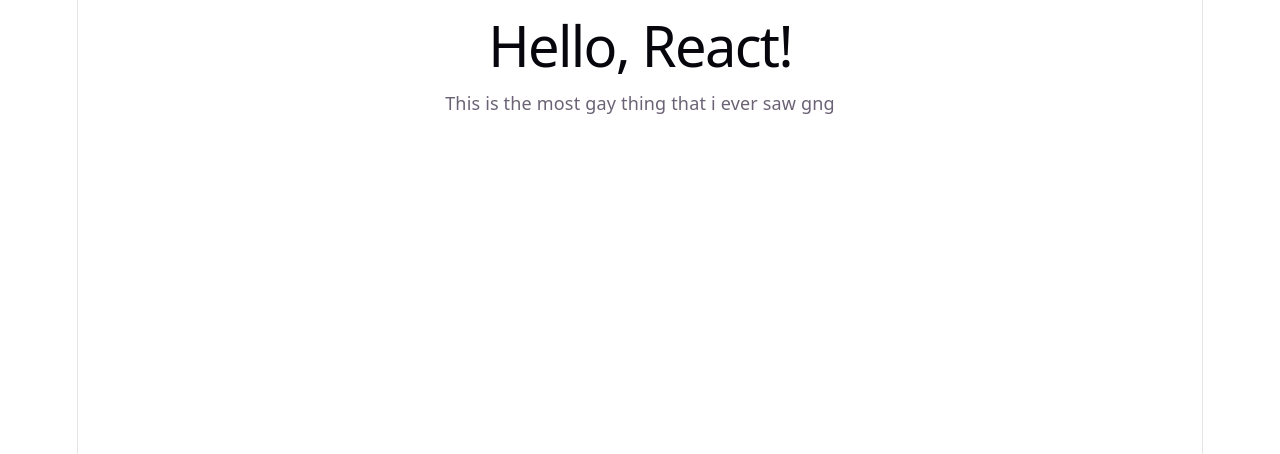
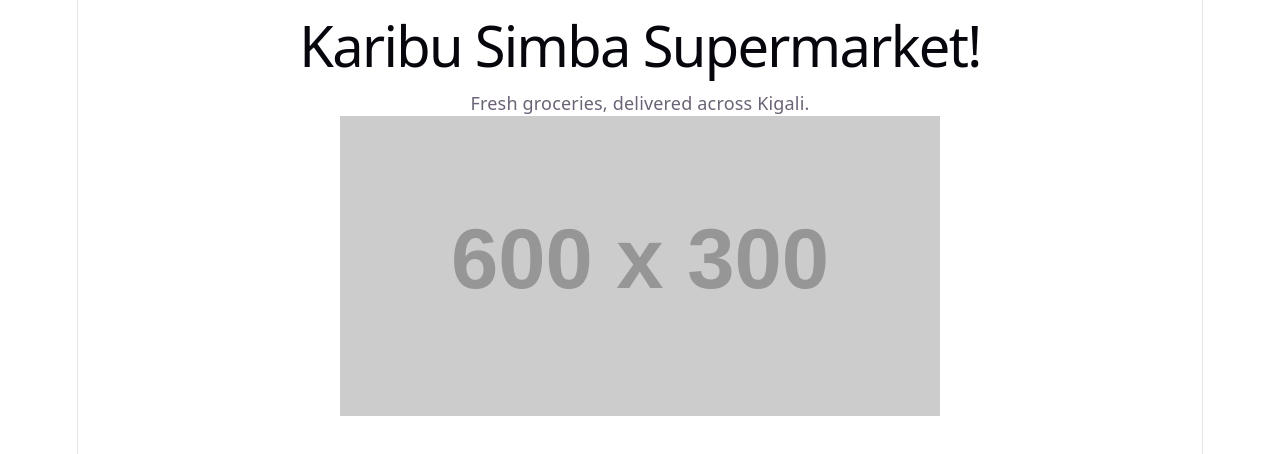
Before and after one commit to AlphaMugisha/react-app, a React (Vite) app: page / in a window 1280 px wide. Shown: the top 454 px of the page. Built offline with nearby package versions, Linux system fonts and the light colour scheme.

Commit message:
adding content in the app.jsx

```diff
--- a/src/App.jsx
+++ b/src/App.jsx
@@ -1,11 +1,16 @@
-// src/App.jsx
 function App() {
   return (
-    <div>
-      <h1>Hello, React!</h1>
-      <p>This is the most gay thing that i ever saw gng</p>
-    </div>
-  )
+    <>
+      <div className="hero">
+        <h1>Karibu Simba Supermarket!</h1>
+        <p>Fresh groceries, delivered across Kigali.</p>
+        <img
+          src="https://placehold.co/600x300"
+          alt="Supermarket banner"
+        />
+      </div>
+    </>
+  );
 }
 
-export default App
+export default App;
```
